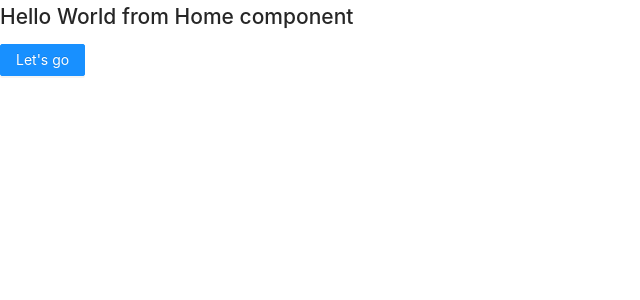
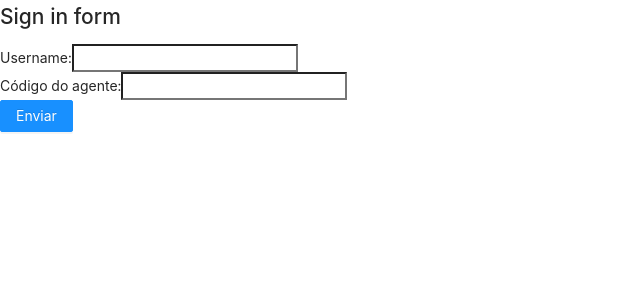
Before and after one commit to ranielsobrinho/flexqueues, a React (Create React App) app: page / in a window 1280 px wide. Shown: the top 300 px of the page, without its empty margins (0-640 px from the left). Built offline with nearby package versions, Linux system fonts and the light colour scheme.

Commit message:
refactor: rendering sign in component

```diff
--- a/src/pages/Home/index.jsx
+++ b/src/pages/Home/index.jsx
@@ -1,14 +1,11 @@
 import React from 'react'
 import './index.css'
-
-import { Button } from 'antd'
+import SignForm from '../../components/SignForm'
 
 export default function Home() {
     return(
         <div>
-            <h2>Hello World from Home component</h2>
-
-            <Button type="primary">Let's go</Button>
+            <SignForm />
         </div>
     )
 }
```
